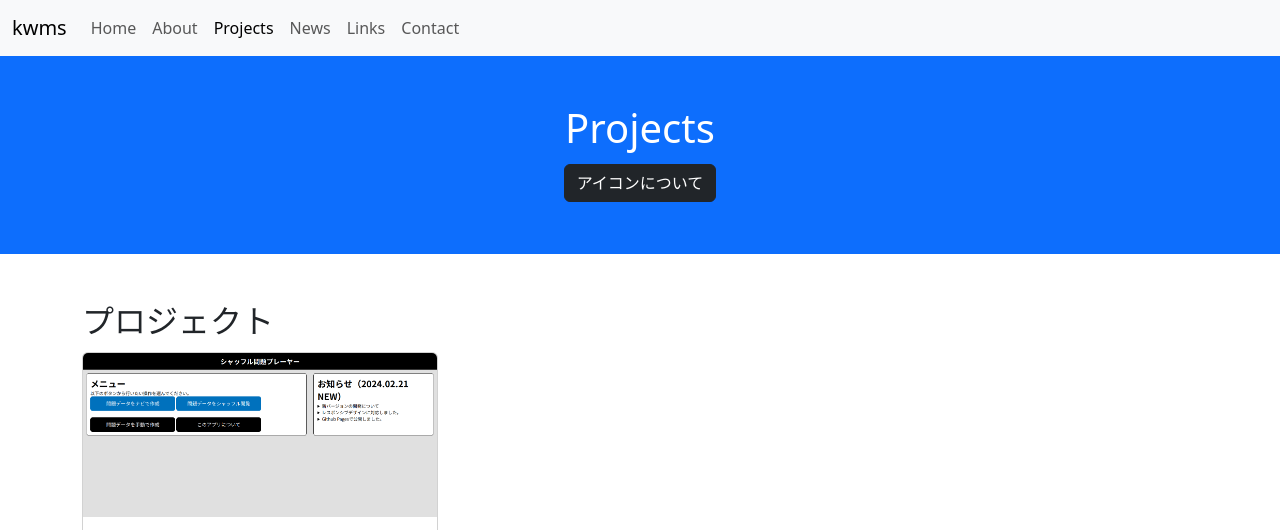
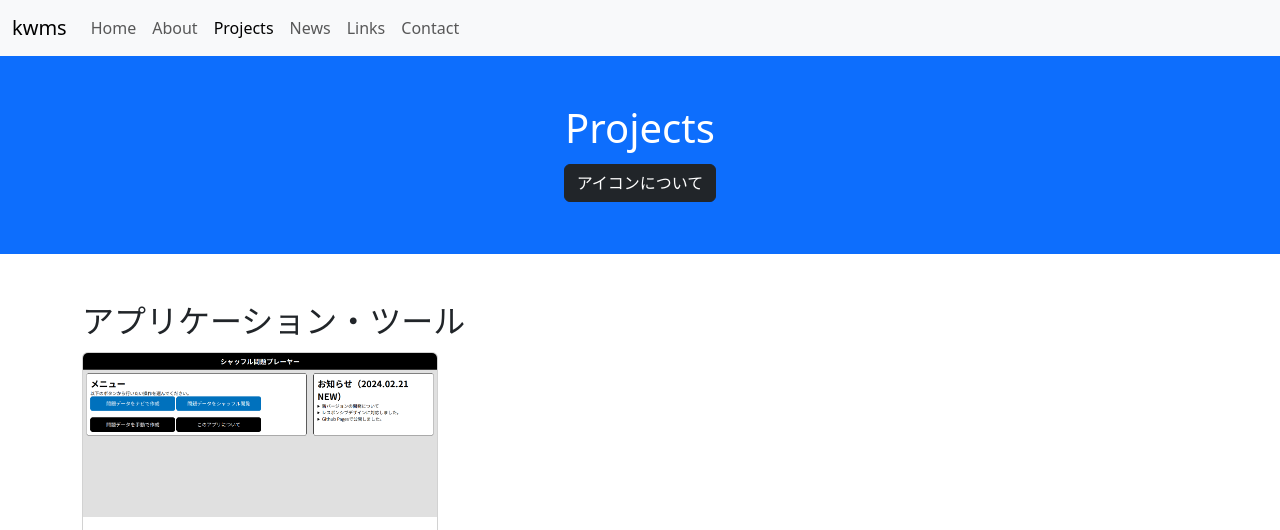
Before and after one commit to kw-ms/kwms.f5.si, a plain HTML site: page projects/index.html in a window 1280 px wide. Shown: the top 530 px of the page. Drawn offline with nearby package versions, Linux system fonts and the light colour scheme.

Commit message:
modify files

```diff
--- a/projects/index.html
+++ b/projects/index.html
@@ -48,7 +48,7 @@
     </header>
 
     <div class="container my-5">
-        <h2>プロジェクト</h2>
+        <h2>アプリケーション・ツール</h2>
         <div class="row">
             <div class="col-12 col-md-6 col-lg-4 my-1">
                 <div class="card">
```
Also changed, not shown: index.html (+1 -1 lines).
